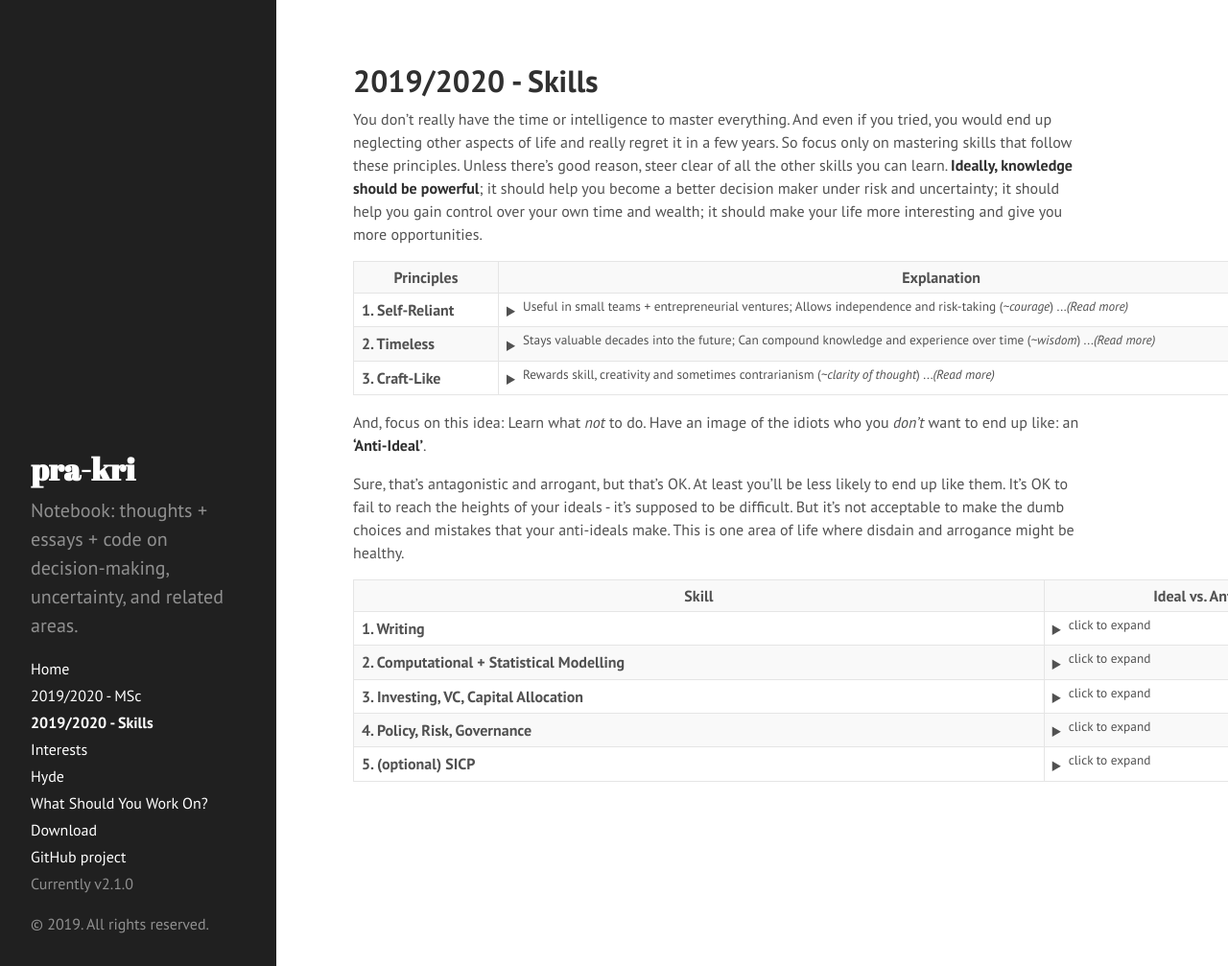
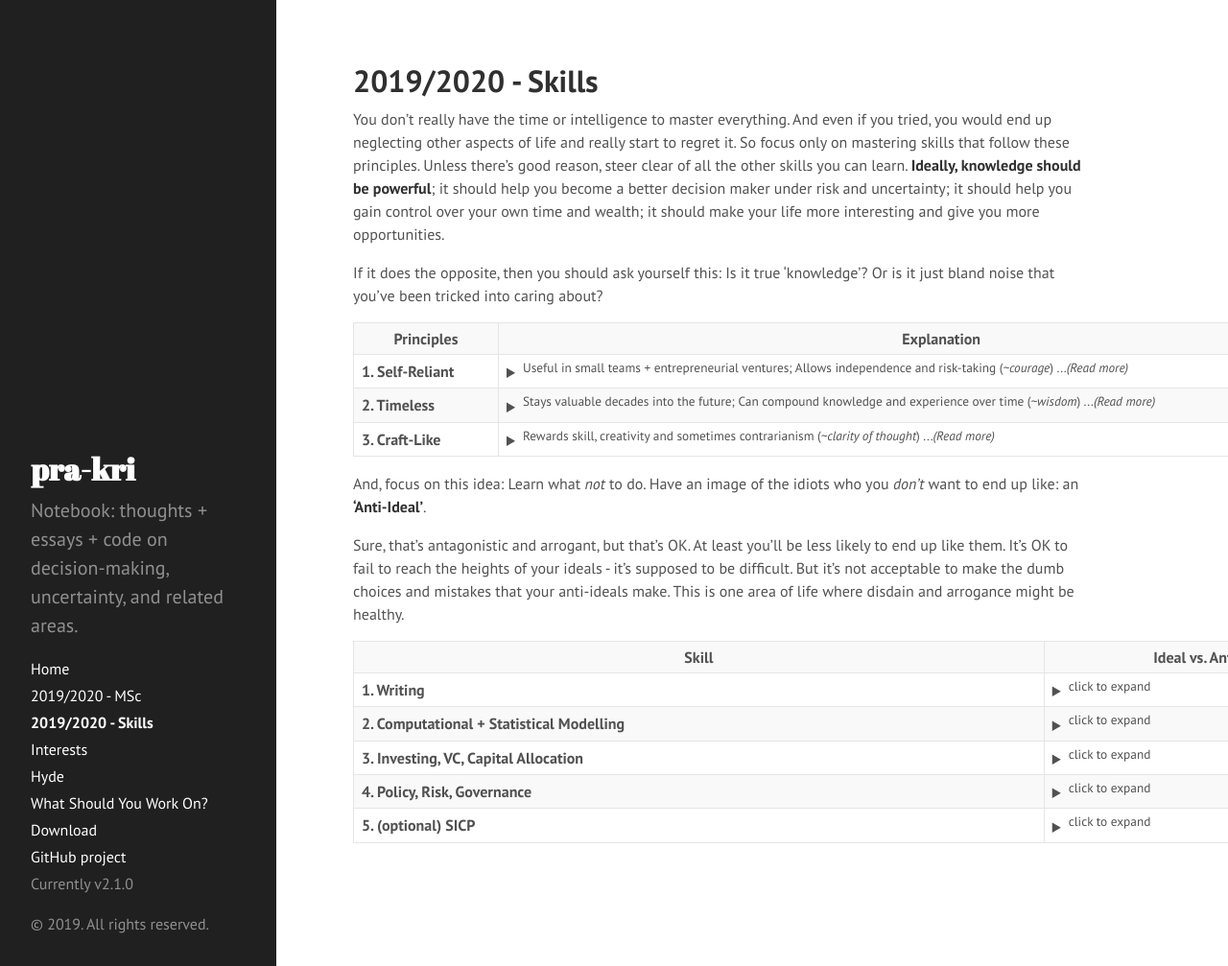
Before and after one commit to pra-kri/pra-kri.github.io, a Jekyll site: the page built from 2019to2020_skills.md, in a window 1280 px wide and 1007 px high. Shown: the whole window at 96% size. Built offline with Jekyll 4.4.1, drawn with Linux system fonts in a browser that asks for light colours; Markdown is read by kramdown in place of the engine named in the settings; some of the changed text lies outside the part shown.

Commit message:
Update 2019to2020_skills.md

```diff
--- a/2019to2020_skills.md
+++ b/2019to2020_skills.md
@@ -3,7 +3,9 @@ layout: page
 title: 2019/2020 - Skills
 ---
 
-You don't really have the time or intelligence to master everything. And even if you tried, you would end up neglecting other aspects of life and really regret it in a few years. So focus only on mastering skills that follow these principles. Unless there's good reason, steer clear of all the other skills you can learn. **Ideally, knowledge should be powerful**; it should help you become a better decision maker under risk and uncertainty; it should help you gain control over your own time and wealth; it should make your life more interesting and give you more opportunities.
+You don't really have the time or intelligence to master everything. And even if you tried, you would end up neglecting other aspects of life and really start to regret it. So focus only on mastering skills that follow these principles. Unless there's good reason, steer clear of all the other skills you can learn. **Ideally, knowledge should be powerful**; it should help you become a better decision maker under risk and uncertainty; it should help you gain control over your own time and wealth; it should make your life more interesting and give you more opportunities.
+
+If it does the opposite, then you should ask yourself this: Is it true 'knowledge'? Or is it just bland noise that you've been tricked into caring about?
 
 <table style="width:140%">
   <tr>
@@ -15,7 +17,7 @@ You don't really have the time or intelligence to master everything. And even if
     <td> <details><summary><sup>Useful in small teams + entrepreneurial ventures; Allows independence and risk-taking (<i>~courage</i>) ...<i>(Read more)</i></sup></summary>
       <b> Ideal: </b> Is it independent and self-reliant? Can you create value and wealth in entrepreneurial ventures with small teams? ('front-office', close-to-the-money, revenue-generating?). Will it help you take risks and chase opportunities in the open market? Does it help you gain ownership of your own time?
       <br>
-      <b> Anti-Ideal: </b>Or is it a heavily dependent, specialised skill that's useless outside of large corporations? Will it make you fragile and dependent on corporate 'performance' reviews, your manager's opinion, and the whims of the geniuses working in HR departments? Is it a skill that only pays if you offer your obedience and 'hard work' to a bigcorp? Will you end up like those idiots who are proud of how many hours they spend working obediently, rather than how much value or money they bring to the firm? I've found that these are usually the passive types who longingly look forward to the evenings, weekends and, on a longer scale, retirement - almost as if they treat work as something to be tolerated through passive slave-like obedience.
+      <b> Anti-Ideal: </b>Or is it a heavily dependent, specialised skill that's useless outside of large corporations? Will it make you fragile and dependent on corporate 'performance' reviews, your manager's opinion, and the whims of the geniuses working in HR departments? Is it a skill that only pays if you offer your obedience and 'hard work' to a bigcorp? Will you end up like those idiots who are proud of how many hours they spend working obediently, rather than how much value or money they bring to the firm? I've found that these are usually the passive types who longingly look forward to the evenings, weekends and (on a longer scale) retirement - almost as if they treat work as something to be tolerated through passive slave-like obedience.
       </details>
     </td>
   </tr>
@@ -31,9 +33,9 @@ You don't really have the time or intelligence to master everything. And even if
   <tr>
     <td><b>3. Craft-Like</b></td>
     <td> <details><summary><sup>Rewards skill, creativity and sometimes contrarianism (<i>~clarity of thought</i>) ...<i>(Read more)</i></sup></summary>
-      <b> Ideal: </b> Are there noticeable skill-gaps between the best and the mediocre? Is there elegance and simplicity in high-quality work? Can you master the craft so that you're better than the competition? Will it reward creativity, skill or contrarian thinking?
+      <b> Ideal: </b> Are there noticeable skill-gaps between the best and the mediocre? Is there elegance and simplicity in high-quality work? Can you master the craft so that you're better than the competition? Will it reward creativity, skill or contrarian thinking? Can you progress much faster if you think clearly and independently? And if it's craft-like, you should be able to build  yourself a reputation for high-quality work.
       <br>
-      <b> Anti-Ideal: </b>Or is the work mostly the same, regardless of who does it? Are you able to teach a 'Gender Studies & Post-Colonial Poetry MSc' grad how to master it in less than 12 months? (or a STEM graduate, in under 3 months?) If you answered 'yes' to that question, then it's probably a sh***y 'craft', no?
+      <b> Anti-Ideal: </b>Or is the work mostly the same, regardless of who does it? Are you able to teach a 'Gender Studies & Post-Colonial Poetry MSc' grad how to master it in less than 12 months? (or a STEM graduate, in under 3 months?) If you answered 'yes' to that question, then it's probably a sh***y 'craft'.
       </details>
     </td>
   </tr>
@@ -95,7 +97,7 @@ Sure, that's antagonistic and arrogant, but that's OK. At least you'll be less l
     <td><details><summary><sup>click to expand</sup></summary>
       <b> Ideal: </b> Master the ideas in 'Structure and Interpretation of Computer Programs'. Learn how to be a 'great hacker'. You don't have to be the best software architect; just remember the value you can add to a team or project if you know how to architect and design clean, elegant systems.
       <br>
-      <b> Anti-Ideal: </b>Learn what crappy and mediocre hackers do. Look at all the ways they fail to hide complexity, and screw up technical decisions to exponentially slow productivity. Read 'spaghetti code'. Read 'lasagne code'. Read crappy documentation. Read code written by sh**ty developers with no clarity of thought, or inexperienced developers who were rushed. In fact, read your own code and criticise it (harshly). Again, you don't have to write the greatest software - just don't make stupid, irreversible architectural decisions.
+      <b> Anti-Ideal: </b>Learn what crappy and mediocre hackers do. Look at all the ways they fail to hide complexity, and screw up technical decisions to exponentially slow productivity. Read 'spaghetti code'. Read 'lasagne code'. Read crappy documentation. Read code written by sh**ty developers with no clarity of thought, or inexperienced developers who were rushed. In fact, read your own code and criticise it (harshly). Again, you don't have to write the greatest software - just don't make stupid, irreversible decisions that exponentially slow you down.
       <br>
       </details>
     </td>
```
